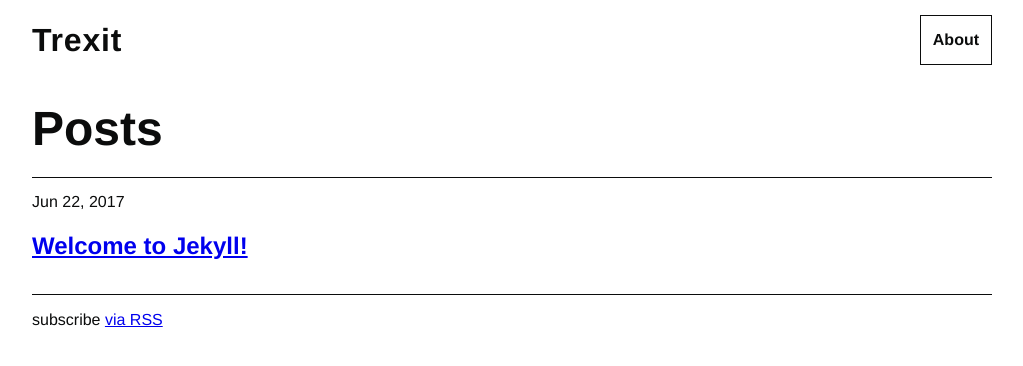
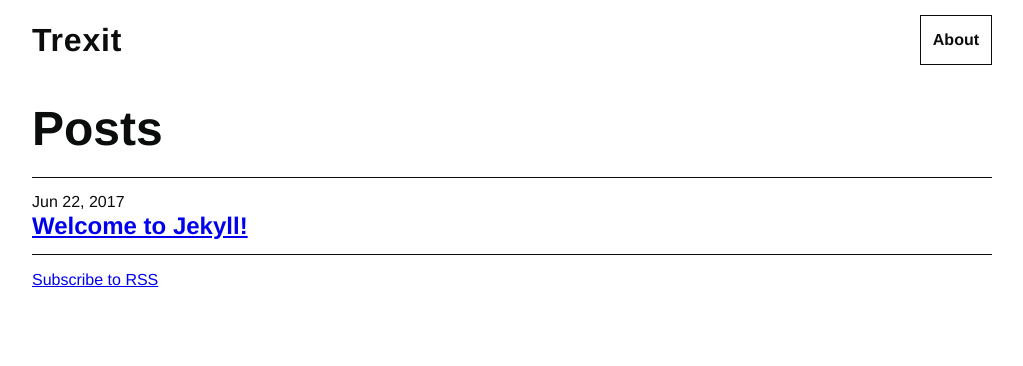
Before and after one commit to tombye/trexit, a Jekyll site: the page built from index.md, in a window 1280 px wide. Shown: the top 366 px of the page, without its empty margins (128-1151 px from the left). Built offline with Jekyll 4.4.1, drawn with Linux system fonts in a browser that asks for light colours.

Commit message:
Fix homepage post links

```diff
--- a/_layouts/home.html
+++ b/_layouts/home.html
@@ -13,14 +13,11 @@ layout: default
       <li>
         {% assign date_format = site.minima.date_format | default: "%b %-d, %Y" %}
         <span class="post-meta">{{ post.date | date: date_format }}</span>
-
-        <h2>
-          <a class="post-link" href="{{ post.url | relative_url }}">{{ post.title | escape }}</a>
-        </h2>
+        <a class="post-link" href="{{ post.url | relative_url }}">{{ post.title | escape }}</a>
       </li>
     {% endfor %}
   </ul>
 
-  <p class="rss-subscribe">subscribe <a href="{{ "/feed.xml" | relative_url }}">via RSS</a></p>
+  <p class="rss-subscribe"><a href="{{ "/feed.xml" | relative_url }}">Subscribe to RSS</a></p>
 
 </div>
```
